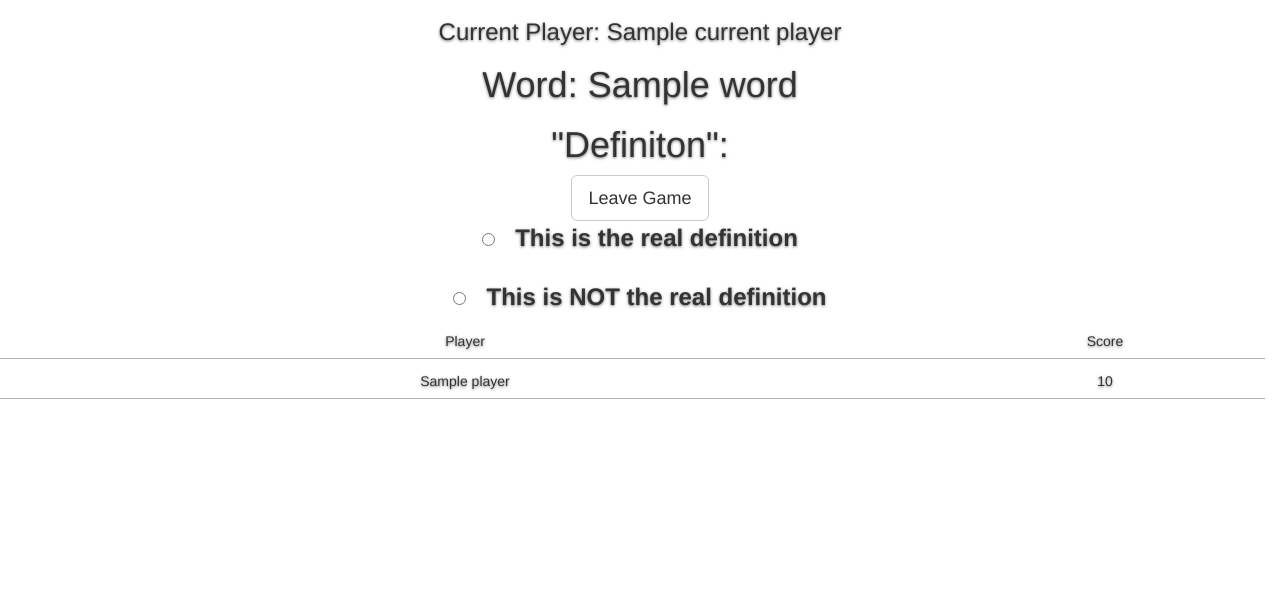
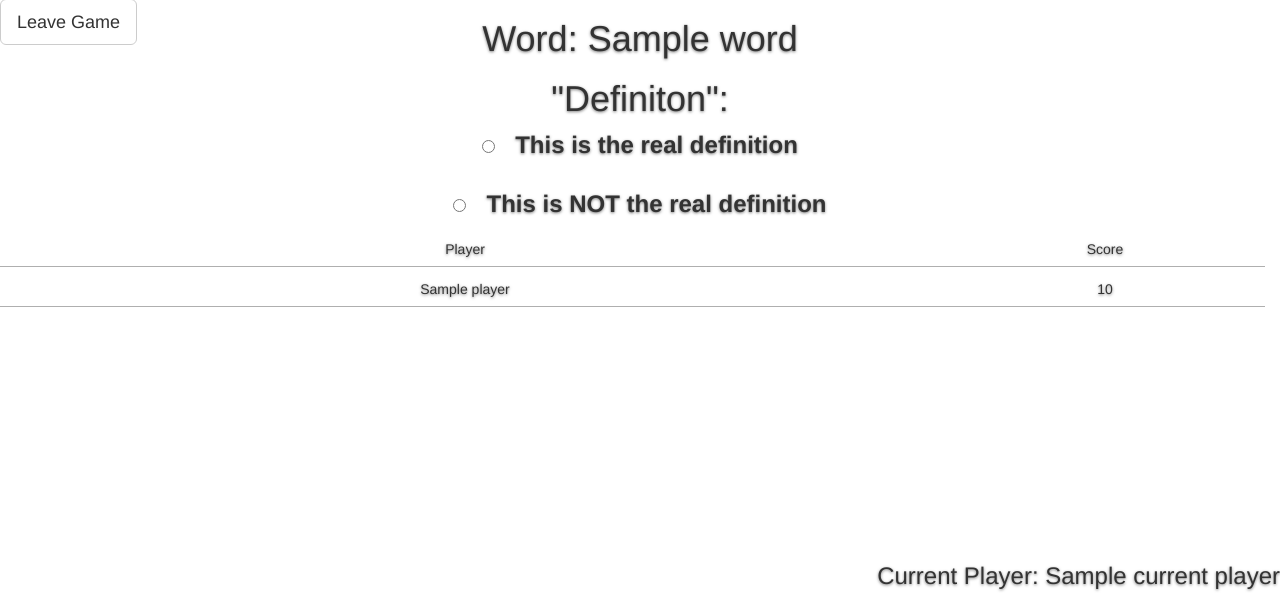
Before and after one commit to svalenciadavid/dictionaryGame, a Python web app: template templates/gamePage/regularPlayer.html in a window 1280 px wide. Shown: the part 201-800 px from the top of the page. Run offline with Jinja, Linux system fonts and the light colour scheme; the template is opened without the code that fills it: most values are stand-ins (such as "Sample title", 1, 10 or a date in 2020); some libraries are stand-ins or nearby versions.

Commit message:
css on player page fixed

```diff
--- a/templates/css/player.css
+++ b/templates/css/player.css
@@ -121,6 +121,18 @@ s
 	height: auto;
 }
 
+#leaveGameButton{
+  position: fixed;
+  top: 25%;
+  left: 0;
+}
+
+#currentPlayer{
+  position: fixed;
+  bottom: 0%;
+  right:0%;
+}
+
 .row {
 	position: relative;
 	display: block;
--- a/templates/gamePage/regularPlayer.html
+++ b/templates/gamePage/regularPlayer.html
@@ -6,7 +6,7 @@
     <title>Player Page</title>
   </head>
     <div class="bg"></div>
-  <h3>Current Player: {{currentPlayer.name}}</h3>
+  <h3 id="currentPlayer">Current Player: {{currentPlayer.name}}</h3>
 <!--Checks for host player and return the host's name only-->
 
   <div>
@@ -16,7 +16,7 @@
     <h1>"Definiton": </h1>
   </div>
   <body>
-      <div><a href="/" class="btn btn-lg btn-default">Leave Game</a></div>
+      <div id="leaveGameButton"><a href="/" class="btn btn-lg btn-default">Leave Game</a></div>
       {% for player in players %}
         {%- if player.isMaster %}
       <h5>Will you trust {{player.name}}'s definition?<h5>
```
Also changed, not shown: templates/gamePage/hostPage.html (line endings or trailing spaces).
